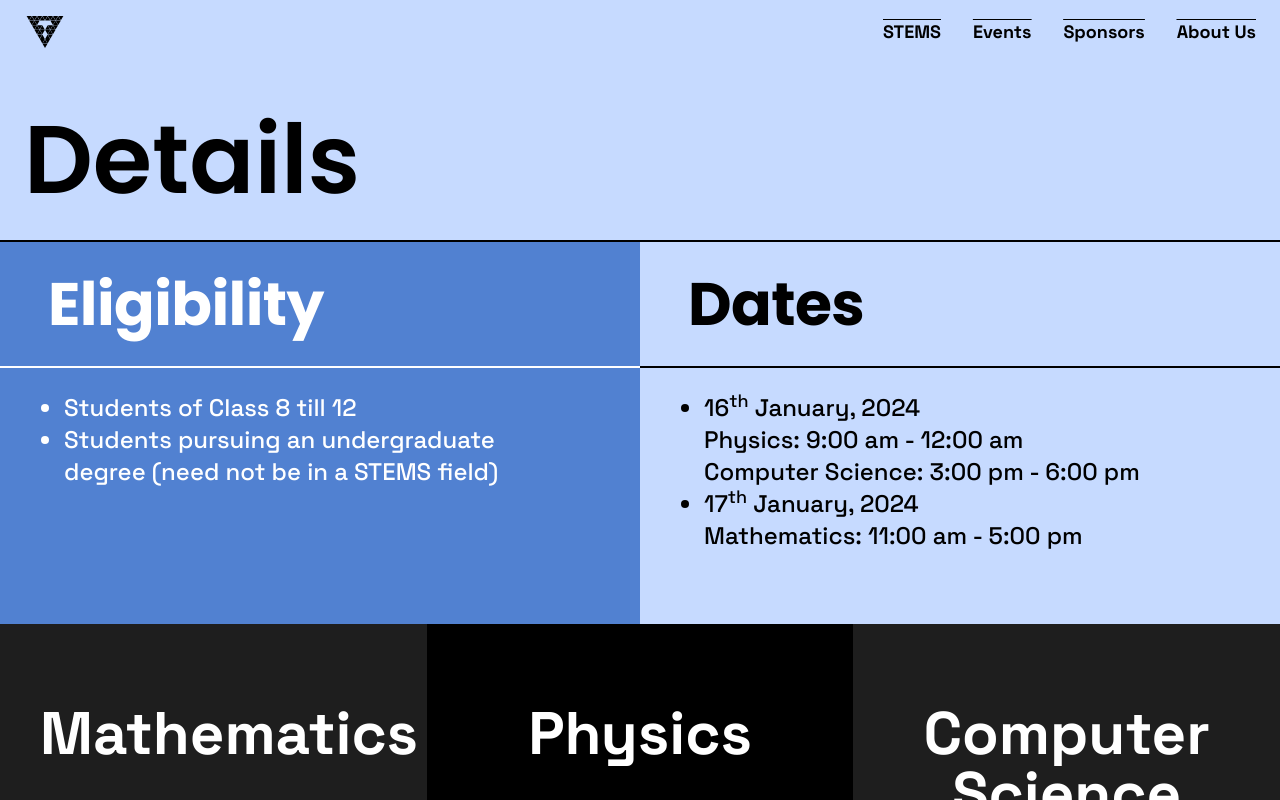
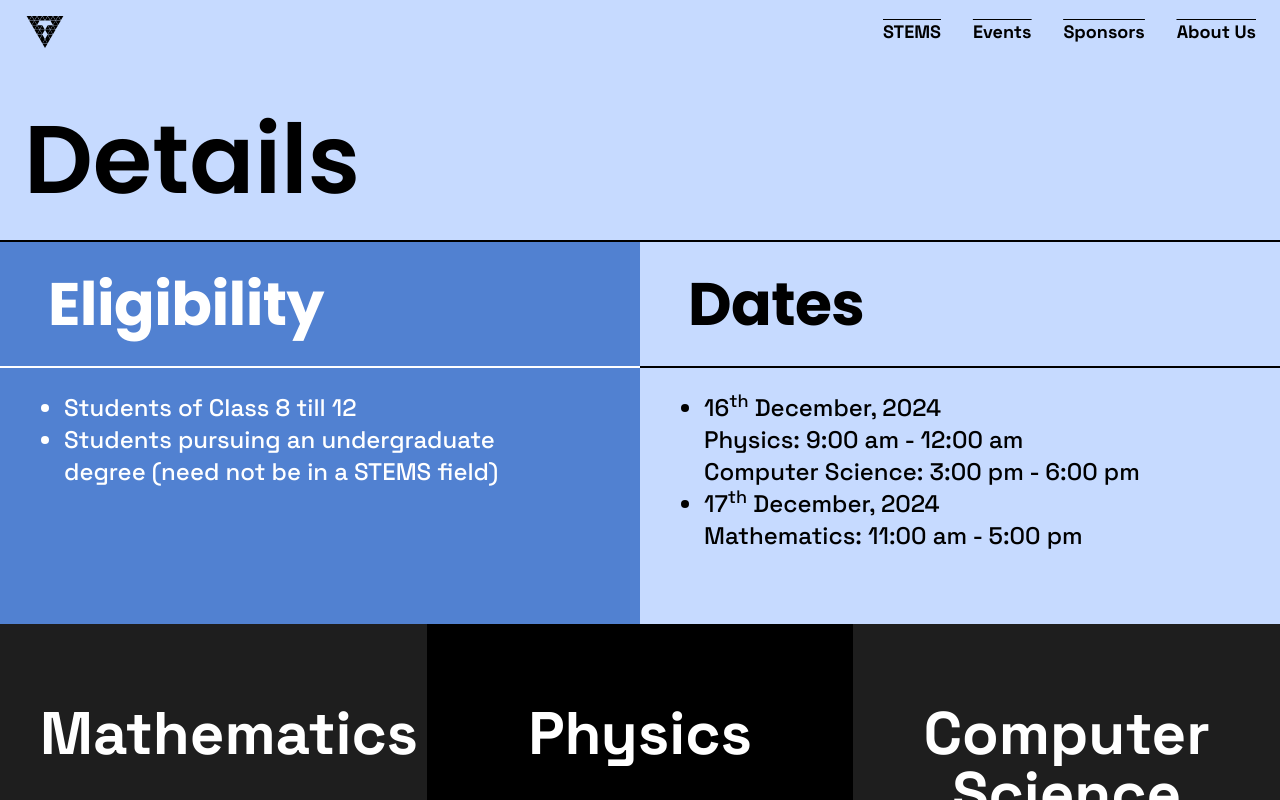
Before and after one commit to Tessellate-CMI/tessellate-frontend, a SvelteKit app: page /stems/details in a window 1280 px wide. Shown: the top 800 px of the page. Built offline with nearby package versions, Linux system fonts and the light colour scheme; a web font is replaced by a local one.

Commit message:
fix(details): fixed wrong stems dates

```diff
--- a/src/routes/stems/+page.svelte
+++ b/src/routes/stems/+page.svelte
@@ -59,7 +59,7 @@
         <div class="p-4 pb-16 pt-12 lg:pb-6 lg:pt-20">
             <h1 class="mb-9 text-center text-6xl font-bold lg:text-7xl">Details</h1>
             <p class="mx-auto w-4/5 leading-relaxed">
-                STEMS will be conducted on the <span class="font-semibold">16<sup>th</sup></span> and <span class="font-semibold">17<sup>th</sup> of January</span>. The
+                STEMS will be conducted on the <span class="font-semibold">16<sup>th</sup></span> and <span class="font-semibold">17<sup>th</sup> of December</span>. The
                 test can be taken online from any location; and the top 30 performers will be invited
                 to CMI to attend a sponsored residential camp with guest lectures by leading experts.
             </p>
--- a/src/routes/stems/details/+page.svelte
+++ b/src/routes/stems/details/+page.svelte
@@ -38,10 +38,10 @@
         <div class="px-8 py-4 md:px-16 md:py-6">
             <ul class="list-disc">
                 <li>
-                    16<sup>th</sup> January, 2024 <br /> Physics: 9:00 am - 12:00 am <br /> Computer
+                    16<sup>th</sup> December, 2024 <br /> Physics: 9:00 am - 12:00 am <br /> Computer
                     Science: 3:00 pm - 6:00 pm
                 </li>
-                <li>17<sup>th</sup> January, 2024 <br /> Mathematics: 11:00 am - 5:00 pm</li>
+                <li>17<sup>th</sup> December, 2024 <br /> Mathematics: 11:00 am - 5:00 pm</li>
             </ul>
         </div>
     </div>
```
